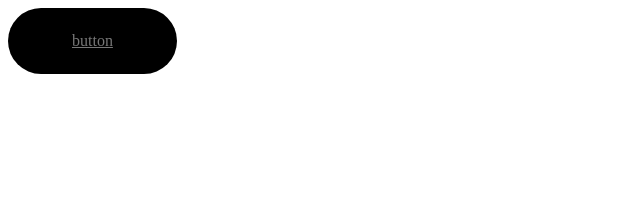
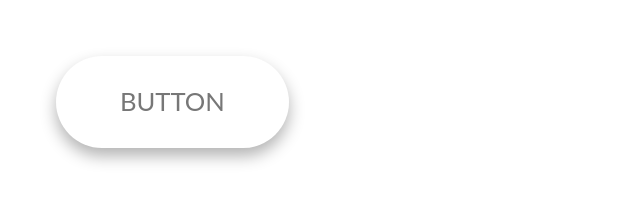
Before and after one commit to kattilamaki/shop-button, a website: page index.html in a window 1280 px wide. Shown: the whole page, without its empty margins (0-640 px from the left). Drawn offline with nearby package versions, Linux system fonts and the light colour scheme; files that its build step writes are made by us from their sources.

Commit message:
project sturucture and some variables added

```diff
--- a/package.json
+++ b/package.json
@@ -4,7 +4,7 @@
   "description": "Animated button inspired from dribbble",
   "main": "index.js",
   "scripts": {
-    "compile:sass": "node-sass sass/main.scss css/style.css"
+    "compile:sass": "node-sass sass/main.scss css/style.css -w"
   },
   "author": "",
   "license": "ISC",
--- /dev/null
+++ b/sass/abstracts/_variables.scss
@@ -0,0 +1,8 @@
+// Colors
+$color-gray-light-1: #f7f7f7;
+$color-grey-dark: #777;
+$color-white: #fff;
+$color-black: #000;
+
+// Font
+$default-font-size: 1.6rem;
--- /dev/null
+++ b/sass/components/_button.scss
@@ -0,0 +1,25 @@
+.btn {
+    border-radius: 10rem;
+    display: inline-block;
+    background-color: $color-white;
+    padding: 1.5rem 4rem;
+    display: inline-block;
+    color: $color-grey-dark;
+    font-size: $default-font-size;
+    text-transform: uppercase;
+    text-decoration: none;
+    box-shadow: 0 .5rem 1rem rgba($color-black, .3);
+
+    &:hover {
+        box-shadow: 0 .8rem 1.3rem rgba($color-black, .4);
+    }
+}
+
+body {
+    font-family: "Lato", sans-serif;
+    font-weight: 400;
+    // font-size: 1.6rem;
+    line-height: 1.7;
+    color: $color-grey-dark;
+    padding: 3rem;
+}
--- a/sass/main.scss
+++ b/sass/main.scss
@@ -1,7 +1,7 @@
-.btn {
-    border-radius: 10rem;
-    display: inline-block;
-    background-color: #000;;
-    color: #777;
-    padding: 1.5rem 4rem;
-}
+@import "abstracts/variables";
+
+@import "base/animations";
+@import "base/base";
+@import "base/typography";
+
+@import "components/button";
```
Also changed, not shown: README.md, sass/base/_animations.scss (added), sass/base/_base.scss (added), sass/base/_typography.scss (added).
